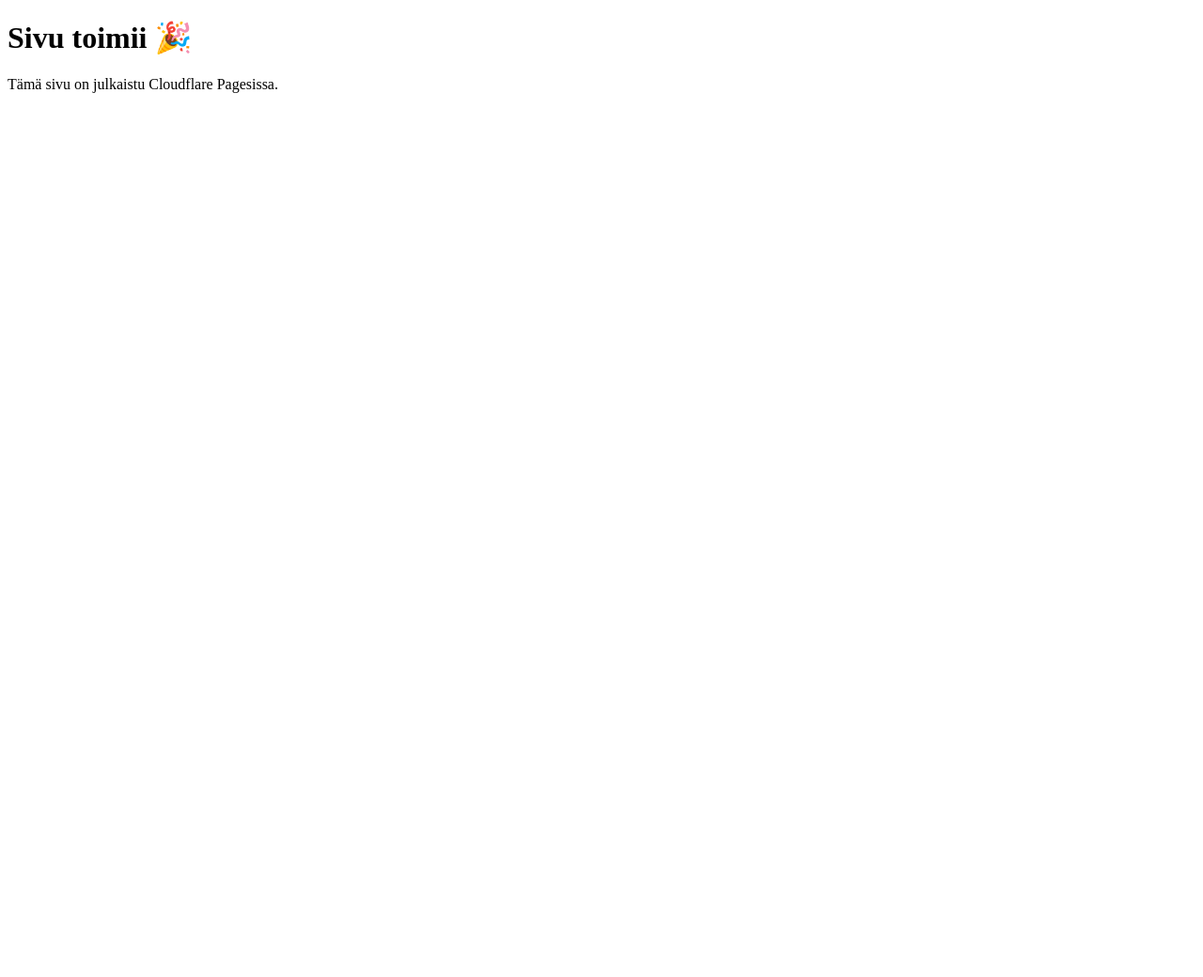
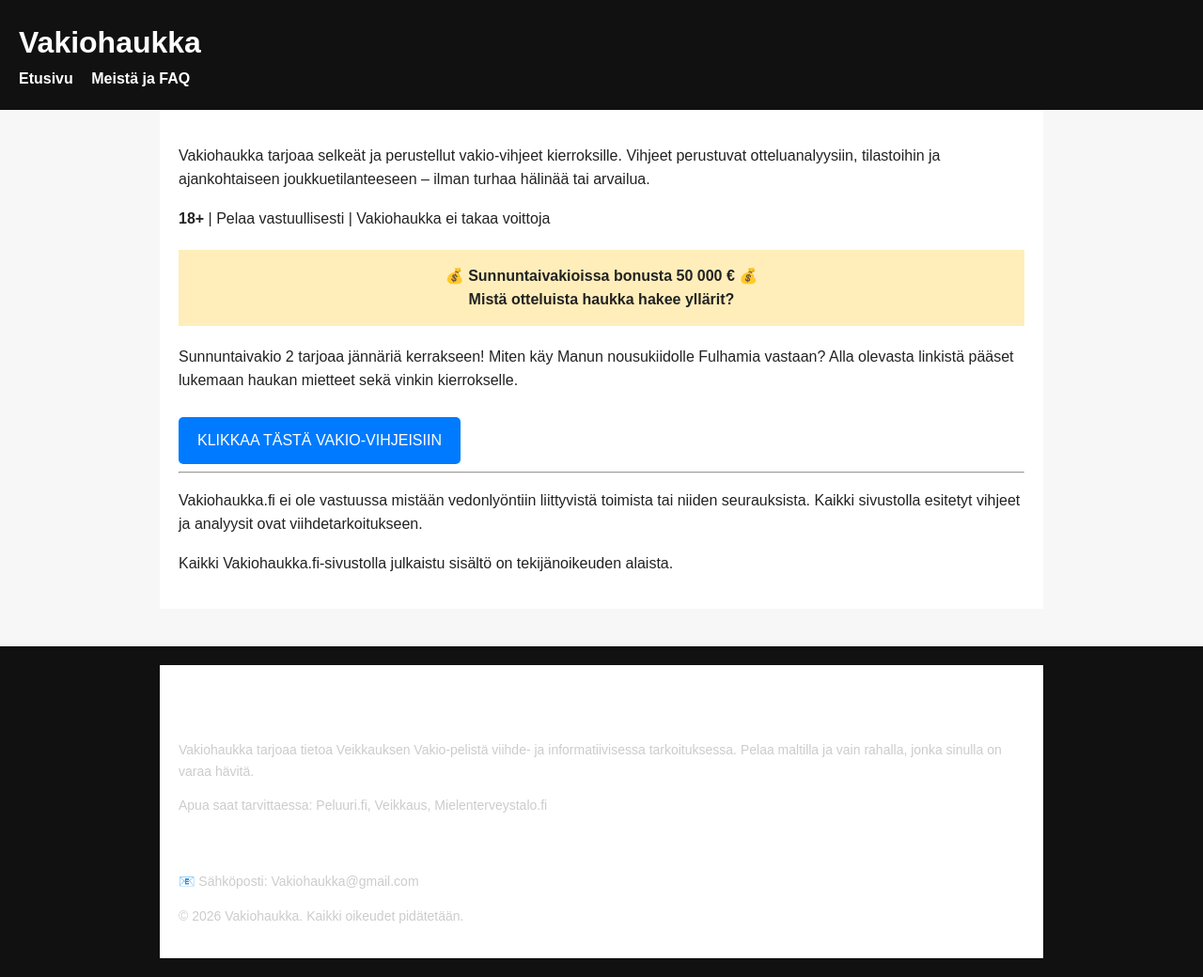
Before and after one commit to vakiohaukka/vakiohaukka.com, a plain HTML site: page index.html in a window 1280 px wide. Shown: the whole page at 94% size. Before the commit the page ends 800 px from the top, so only its background shows below. Drawn offline with Linux system fonts and the light colour scheme.

Commit message:
Update index.html

```diff
--- a/index.html
+++ b/index.html
@@ -2,12 +2,138 @@
 <html lang="fi">
 <head>
   <meta charset="UTF-8">
-  <title>Testisivu</title>
+  <title>Vakiohaukka</title>
+  <meta name="viewport" content="width=device-width, initial-scale=1.0">
+  <meta name="description" content="Vakiohaukka tarjoaa selkeät ja perustellut vakio-vihjeet kierroksille.">
+  <style>
+    body {
+      font-family: Arial, Helvetica, sans-serif;
+      margin: 0;
+      background: #f7f7f7;
+      color: #222;
+      line-height: 1.6;
+    }
+    header {
+      background: #111;
+      color: #fff;
+      padding: 20px;
+    }
+    header h1 {
+      margin: 0;
+    }
+    nav a {
+      color: #fff;
+      margin-right: 15px;
+      text-decoration: none;
+      font-weight: bold;
+    }
+    .container {
+      max-width: 900px;
+      margin: auto;
+      padding: 20px;
+      background: #fff;
+    }
+    .highlight {
+      background: #ffeeba;
+      padding: 15px;
+      margin: 20px 0;
+      font-weight: bold;
+      text-align: center;
+    }
+    .cta {
+      display: inline-block;
+      background: #007bff;
+      color: #fff;
+      padding: 12px 20px;
+      text-decoration: none;
+      border-radius: 5px;
+      margin-top: 10px;
+    }
+    footer {
+      background: #111;
+      color: #ccc;
+      padding: 20px;
+      font-size: 14px;
+      margin-top: 40px;
+    }
+    footer a {
+      color: #ccc;
+      text-decoration: none;
+    }
+    footer h3 {
+      color: #fff;
+    }
+  </style>
 </head>
+
 <body>
 
-<h1>Sivu toimii 🎉</h1>
-<p>Tämä sivu on julkaistu Cloudflare Pagesissa.</p>
+<header>
+  <h1>Vakiohaukka</h1>
+  <nav>
+    <a href="#">Etusivu</a>
+    <a href="#">Meistä ja FAQ</a>
+  </nav>
+</header>
+
+<div class="container">
+
+  <p>
+    Vakiohaukka tarjoaa selkeät ja perustellut vakio-vihjeet kierroksille.
+    Vihjeet perustuvat otteluanalyysiin, tilastoihin ja ajankohtaiseen joukkuetilanteeseen –
+    ilman turhaa hälinää tai arvailua.
+  </p>
+
+  <p><strong>18+</strong> | Pelaa vastuullisesti | Vakiohaukka ei takaa voittoja</p>
+
+  <div class="highlight">
+    💰 Sunnuntaivakioissa bonusta 50 000 € 💰<br>
+    Mistä otteluista haukka hakee yllärit?
+  </div>
+
+  <p>
+    Sunnuntaivakio 2 tarjoaa jännäriä kerrakseen!
+    Miten käy Manun nousukiidolle Fulhamia vastaan?
+    Alla olevasta linkistä pääset lukemaan haukan mietteet sekä vinkin kierrokselle.
+  </p>
+
+  <a class="cta" href="#">
+    KLIKKAA TÄSTÄ VAKIO-VIHJEISIIN
+  </a>
+
+  <hr>
+
+  <p>
+    Vakiohaukka.fi ei ole vastuussa mistään vedonlyöntiin liittyvistä toimista tai niiden seurauksista.
+    Kaikki sivustolla esitetyt vihjeet ja analyysit ovat viihdetarkoitukseen.
+  </p>
+
+  <p>
+    Kaikki Vakiohaukka.fi-sivustolla julkaistu sisältö on tekijänoikeuden alaista.
+  </p>
+
+</div>
+
+<footer>
+  <div class="container">
+    <h3>Vastuullinen pelaaminen</h3>
+    <p>
+      Vakiohaukka tarjoaa tietoa Veikkauksen Vakio-pelistä viihde- ja informatiivisessa tarkoituksessa.
+      Pelaa maltilla ja vain rahalla, jonka sinulla on varaa hävitä.
+    </p>
+
+    <p>
+      Apua saat tarvittaessa: Peluuri.fi, Veikkaus, Mielenterveystalo.fi
+    </p>
+
+    <h3>Ota yhteyttä</h3>
+    <p>
+      📧 Sähköposti: <a href="mailto:Vakiohaukka@gmail.com">Vakiohaukka@gmail.com</a>
+    </p>
+
+    <p>© 2026 Vakiohaukka. Kaikki oikeudet pidätetään.</p>
+  </div>
+</footer>
 
 </body>
 </html>
```
